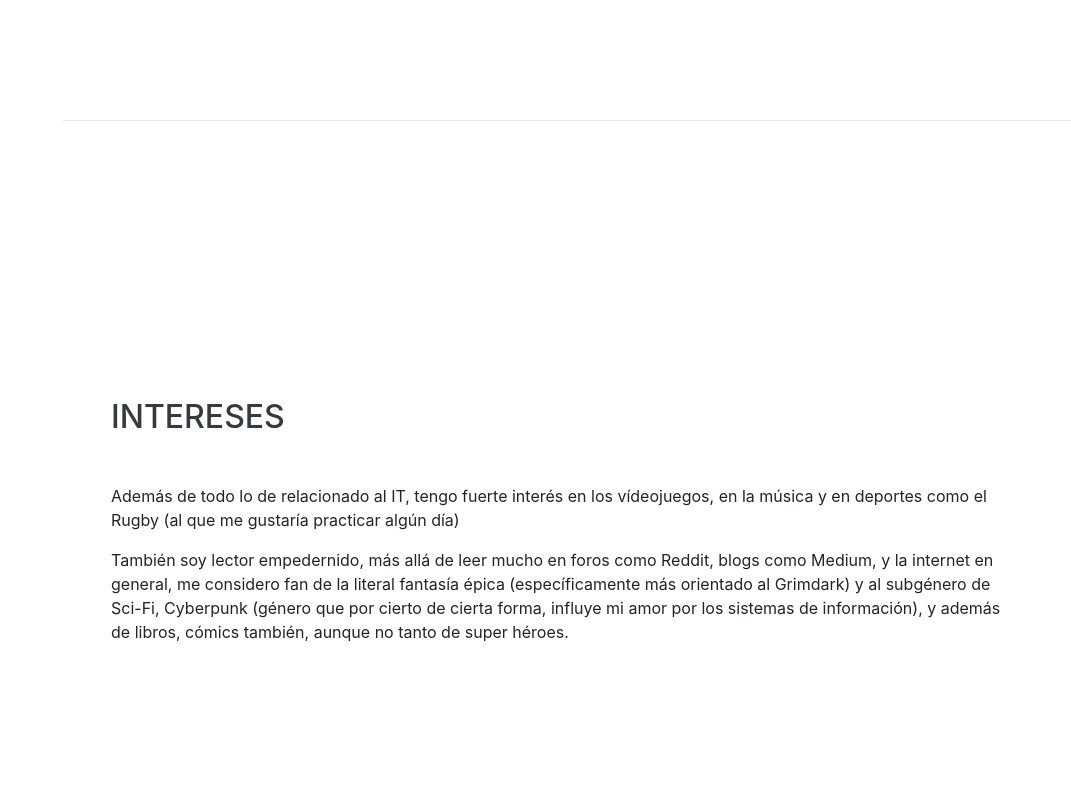
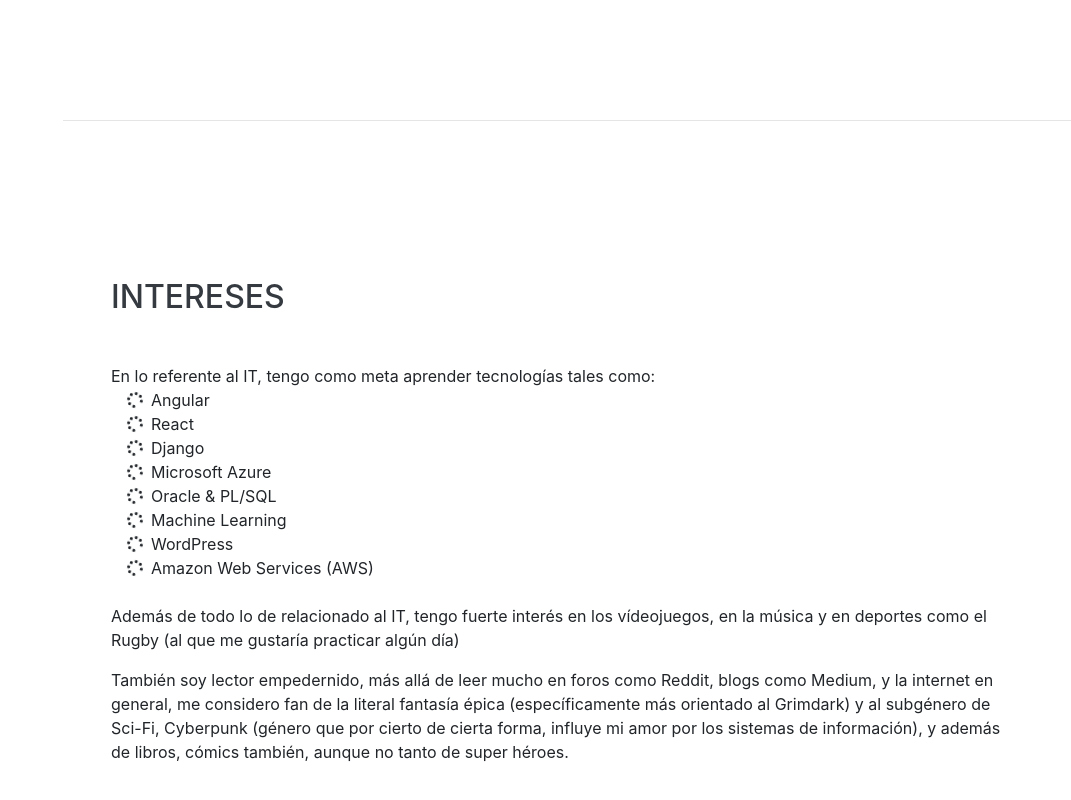
Before and after one commit to Drezan/cv_website, a website with bundled scripts: page index.html in a window 1280 px wide. Shown: the part 3214-4014 px from the top of the page, without its empty margins (209-1280 px from the left). Built offline with nearby package versions, Linux system fonts and the light colour scheme; a web font is replaced by a local one.

Commit message:
Add interests

```diff
--- a/index.html
+++ b/index.html
@@ -276,6 +276,41 @@
     <section class="resume-section p-3 p-lg-5 d-flex align-items-center" id="interests">
       <div class="w-100">
         <h2 class="mb-5">Intereses</h2>
+
+        En lo referente al IT, tengo como meta aprender tecnologías tales como:
+
+        <ul class="fa-ul mb-0">
+          <li>
+            <i class="fa-li fa fa-spinner fa-spin"></i>
+            Angular</li>
+          <li>
+          <li>
+            <i class="fa-li fa fa-spinner fa-spin"></i>
+            React</li>
+          <li>
+            <i class="fa-li fa fa-spinner fa-spin"></i>
+            Django</li>
+          <li>
+            <i class="fa-li fa fa-spinner fa-spin"></i>
+           Microsoft Azure</li>
+          <li>
+            <i class="fa-li fa fa-spinner fa-spin"></i>
+           Oracle &amp; PL/SQL</li>
+          <li>
+            <i class="fa-li fa fa-spinner fa-spin"></i>
+           Machine Learning</li>
+          <li>
+            <i class="fa-li fa fa-spinner fa-spin"></i>
+           WordPress</li>
+          <li>
+            <i class="fa-li fa fa-spinner fa-spin"></i>
+            Amazon Web Services (AWS)</li>
+        </ul>
+
+
+        <br>
+
+
         <p>Además de todo lo de relacionado al IT, tengo fuerte interés en los vídeojuegos, en la música y en deportes como el Rugby (al que me gustaría practicar algún día)</p>
         <p class="mb-0">También soy lector empedernido, más allá de leer mucho en foros como Reddit, blogs como Medium, y la internet en general, me considero fan de la literal fantasía épica (específicamente más orientado al Grimdark) y al subgénero de Sci-Fi, Cyberpunk (género que por cierto de cierta forma, influye mi amor por los sistemas de información), y además de libros, cómics también, aunque no tanto de super héroes. </p>
       </div>
```
